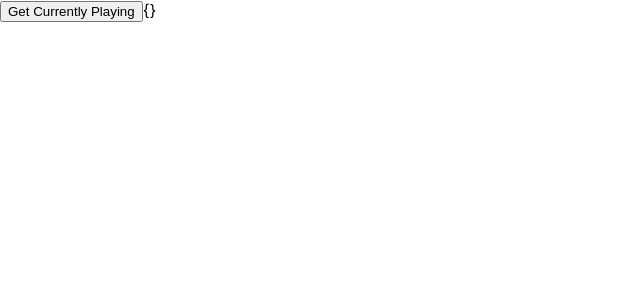
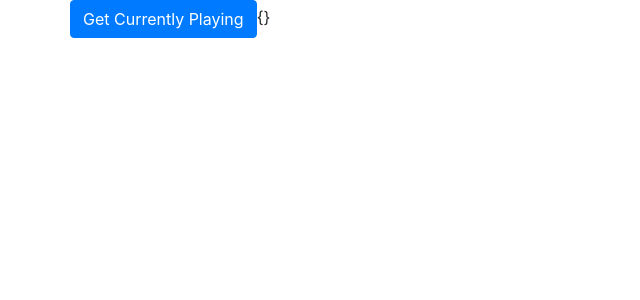
Before and after one commit to 1Maria/movie-app, a React (Create React App) app: page / in a window 1280 px wide. Shown: the top 300 px of the page, without its empty margins (0-640 px from the left). Built offline with nearby package versions, Linux system fonts and the light colour scheme.

Commit message:
Import bootstrap

```diff
--- a/package.json
+++ b/package.json
@@ -6,10 +6,12 @@
     "@testing-library/jest-dom": "^4.2.4",
     "@testing-library/react": "^9.3.2",
     "@testing-library/user-event": "^7.1.2",
+    "bootstrap": "^4.5.2",
     "dotenv": "^8.2.0",
     "express": "^4.17.1",
     "node-fetch": "^2.6.0",
     "react": "^16.13.1",
+    "react-bootstrap": "^1.3.0",
     "react-dom": "^16.13.1",
     "react-scripts": "3.4.1"
   },
--- a/src/App.js
+++ b/src/App.js
@@ -1,7 +1,7 @@
 import React from 'react';
-import logo from './logo.svg';
+import 'bootstrap/dist/css/bootstrap.min.css';
 import './App.css';
-import fetch from 'node-fetch';
+import { Container, Row, Button } from 'react-bootstrap';
 
 class App extends React.Component {
 
@@ -13,18 +13,23 @@ class App extends React.Component {
     const movieResponse = await fetch(`/movies/currently_playing`);
     const currentlyPlayingMovies = await movieResponse.json()
     this.setState({
-        movies: currentlyPlayingMovies
+      movies: currentlyPlayingMovies
     });
   }
 
   render() {
     return (
-      <div className="App">
-        <div className="movies">
-          <button onClick={ this.getCurrentlyPlaying }>Get Currently Playing</button>
-          <span className="currently-playing">{ JSON.stringify(this.state.movies) }</span>
-        </div>
-      </div>
+      <Container>
+        <Row>
+          <div className="App">
+            <div className="movies">
+              <Button onClick={this.getCurrentlyPlaying}>Get Currently Playing</Button>
+              <span className="currently-playing">{JSON.stringify(this.state.movies)}</span>
+            </div>
+          </div>
+        </Row>
+      </Container>
+
     );
   };
 }
```
Also changed, not shown: 1 other file (tests, documents, lock files or other folders).
